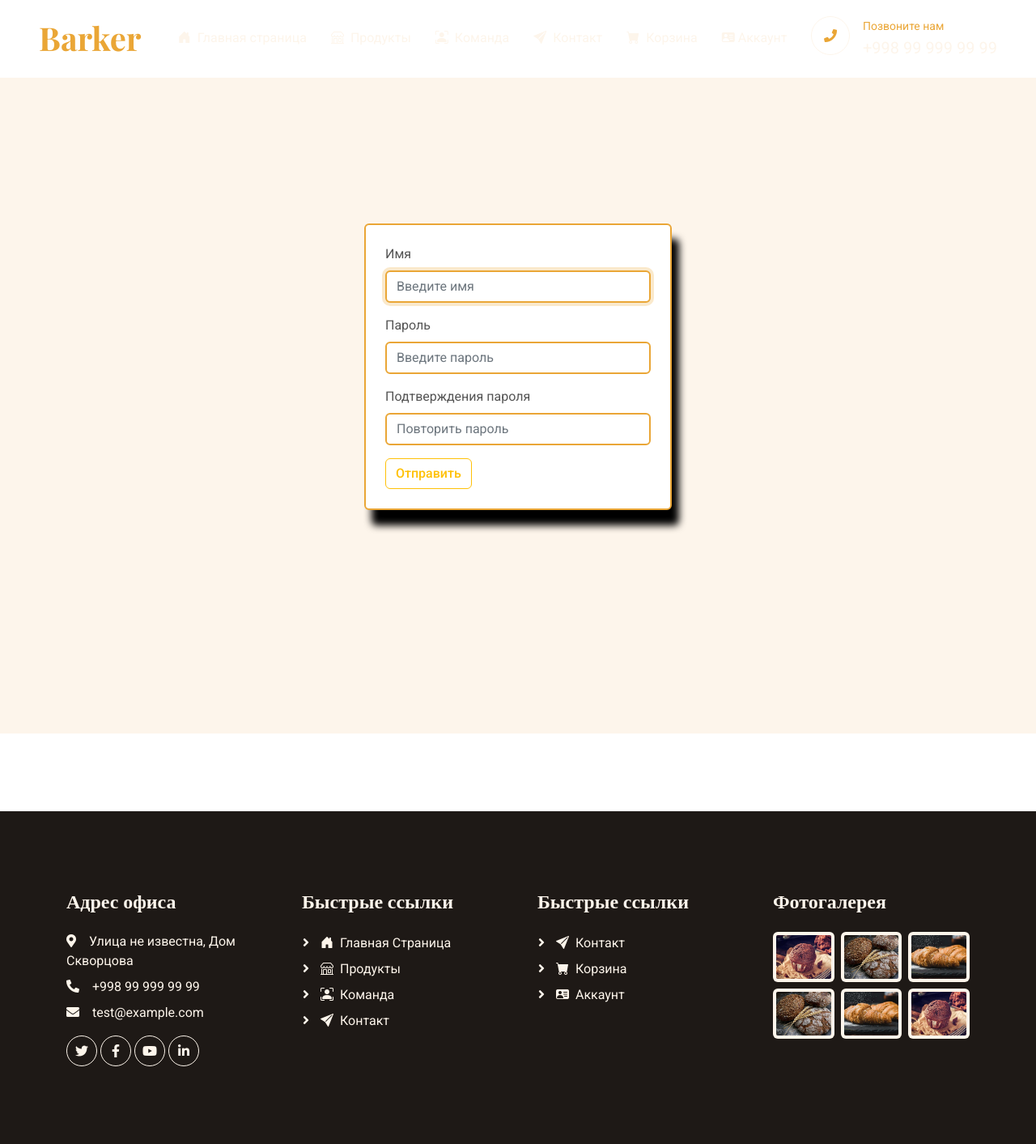
After one commit to 4elix/baker, a Django app: page /account/register/ in a window 1280 px wide. The commit adds this page. Shown: the whole page at 81% size. Run offline with Django 5.2, Linux system fonts and the light colour scheme; some libraries are stand-ins or nearby versions.

Commit message:
created pages account, login register logout

```diff
--- /dev/null
+++ b/core/account/forms.py
@@ -0,0 +1,42 @@
+from django import forms
+from django.contrib.auth.models import User
+from django.contrib.auth.forms import UserCreationForm, AuthenticationForm
+
+
+class RegisterForm(UserCreationForm):
+    username = forms.CharField(label='Имя', widget=forms.TextInput(attrs={
+        'class': 'form-control',
+        'placeholder': 'Введите имя',
+        'style': 'border: 2px solid #EAA636'
+    }))
+    password1 = forms.CharField(label='Пароль', widget=forms.PasswordInput(attrs={
+        'class': 'form-control',
+        'placeholder': 'Введите пароль',
+        'style': 'border: 2px solid #EAA636'
+    }))
+    password2 = forms.CharField(label='Подтверждения пароля', widget=forms.PasswordInput(attrs={
+        'class': 'form-control',
+        'placeholder': 'Повторить пароль',
+        'style': 'border: 2px solid #EAA636'
+    }))
+
+    class Meta:
+        model = User
+        fields = ['username', 'password1', 'password2']
+
+
+class LoginForm(AuthenticationForm):
+    username = forms.CharField(label='Имя', widget=forms.TextInput(attrs={
+        'class': 'form-control',
+        'placeholder': 'Введите имя',
+        'style': 'border: 2px solid #EAA636'
+    }))
+    password = forms.CharField(label='Пароль', widget=forms.PasswordInput(attrs={
+        'class': 'form-control',
+        'placeholder': 'Введите пароль',
+        'style': 'border: 2px solid #EAA636'
+    }))
+
+    class Meta:
+        model = User
+        fields = ['username', 'password']
--- /dev/null
+++ b/core/account/templates/account/register.html
@@ -0,0 +1,43 @@
+{% extends 'base.html' %}
+
+{% block title %}
+{{ title }}
+{% endblock title %}
+
+{% block content %}
+<div class="container-xxl bg-light my-6 py-6 pt-0">
+    <div class="container" style="padding: 180px 0px">
+        <div class="d-flex justify-content-center">
+            <div class="col-4">
+                <div class="card custom-card-form" style="border: 2px solid #EAA636">
+                    <form action="" method="post" class="p-4">
+                        {% csrf_token %}
+                        <div class="mb-3">
+                            <label for="{{ register_form.username.id_for_label }}" class="form-label">
+                                {{ register_form.username.label }}
+                            </label>
+                            <p>{{ register_form.username }}</p>
+                        </div>
+
+                        <div class="mb-3">
+                            <label for="{{ register_form.password1.id_for_label }}" class="form-label">
+                                {{ register_form.password1.label }}
+                            </label>
+                            <p>{{ register_form.password1 }}</p>
+                        </div>
+
+                        <div class="mb-3">
+                            <label for="{{ register_form.password2.id_for_label }}" class="form-label">
+                                {{ register_form.password2.label }}
+                            </label>
+                            <p>{{ register_form.password2 }}</p>
+                        </div>
+
+                        <button type="submit" class="btn btn-outline-warning">Отправить</button>
+                    </form>
+                </div>
+            </div>
+        </div>
+    </div>
+</div>
+{% endblock content %}
--- /dev/null
+++ b/core/account/urls.py
@@ -0,0 +1,9 @@
+from django.urls import path
+from . import views
+
+
+urlpatterns = [
+    path('login/', views.login_view, name='login_path'),
+    path('register/', views.register_view, name='register_path'),
+    path('logout/', views.logout_view, name='logout_path')
+]
--- a/core/account/views.py
+++ b/core/account/views.py
@@ -1,3 +1,53 @@
-from django.shortcuts import render
+from django.shortcuts import render, redirect
+from django.contrib import messages
+from django.contrib.auth import login, logout
 
-# Create your views here.
+from .forms import LoginForm, RegisterForm
+
+
+def login_view(request):
+    if request.method == 'POST':
+        login_form = LoginForm(data=request.POST)
+        if login_form.is_valid():
+            user = login_form.get_user()
+            messages.success(request, 'Вы вошли в аккаунт')
+            login(request, user)
+
+            return redirect('index_path')
+        else:
+            messages.error(request, 'Что-то пошло не так')
+            return redirect('login_path')
+    else:
+        login_form = LoginForm()
+
+    content = {
+        'login_form': login_form,
+        'title': 'Вход в аккаунт'
+    }
+    return render(request, 'account/login.html', content)
+
+
+def register_view(request):
+    if request.method == 'POST':
+        register_form = RegisterForm(data=request.POST)
+        if register_form.is_valid():
+            register_form.save()
+            messages.success(request, 'Вы успешно зарегистрировались')
+            return redirect('login_path')
+        else:
+            messages.error(request, 'Что-то пошло не так')
+            return redirect('register_path')
+    else:
+        register_form = RegisterForm()
+
+    content = {
+        'register_form': register_form,
+        'title': 'Регистрация'
+    }
+    return render(request, 'account/register.html', content)
+
+
+def logout_view(request):
+    logout(request)
+    messages.warning(request, 'Вы вышли из аккаунта')
+    return redirect('index_path')
--- a/core/core/urls.py
+++ b/core/core/urls.py
@@ -23,7 +23,7 @@ from django.conf.urls.static import static
 urlpatterns = [
     path('admin/', admin.site.urls),
     path('', include('pages.urls')),
-    # path('account/', include('account.urls')),
+    path('account/', include('account.urls')),
     # path('payment/', include('payment.urls'))
 ]
 
--- a/core/pages/models.py
+++ b/core/pages/models.py
@@ -1,4 +1,5 @@
 from django.db import models
+from django.shortcuts import reverse
 
 
 class Categories(models.Model):
@@ -34,10 +35,13 @@ class Products(models.Model):
 
     def get_list_image(self):
         try:
-            photo = self.product_iamge.all()
+            photo = self.product_image.all()
             return photo
         except:
             return '-'
+
+    def get_absolute_url(self):
+        return reverse('detail_path', kwargs={'slug_path': self.slug})
 
     class Meta:
         ordering = ['pk']
--- a/core/pages/templates/pages/index.html
+++ b/core/pages/templates/pages/index.html
@@ -54,8 +54,9 @@
                     <div class="position-relative mt-auto">
                         <img class="img-fluid" src="{{ category.image.url }}" alt="">
                         <div class="product-overlay">
-                            <a class="btn btn-lg-square btn-outline-light rounded-circle" href=""><i
-                                    class="fa fa-eye text-primary"></i></a>
+                            <a class="btn btn-lg-square btn-outline-light rounded-circle"
+                               href="{% url 'show_category_path' category.name %}">
+                                <i class="fa fa-eye text-primary"></i></a>
                         </div>
                     </div>
                 </div>
--- a/core/pages/templates/pages/team.html
+++ b/core/pages/templates/pages/team.html
@@ -45,7 +45,7 @@
 
         <div class="text-center mx-auto mb-5 mt-5 wow fadeInUp" data-wow-delay="0.1s" style="max-width: 500px;">
             <p class="text-primary text-uppercase mb-2">// Наша команда Стажеров</p>
-            <h6 class="display-6 mb-4">Мы Очень Хотим Стать Профессионально Данного Дела</h6>
+            <h6 class="display-6 mb-4">Мы Хотим Стать Профессионалами Данного Дела</h6>
         </div>
         <div class="row g-4">
             {% for worker_i in worker_intern %}
--- a/core/pages/templatetags/pages_simple_tag.py
+++ b/core/pages/templatetags/pages_simple_tag.py
@@ -17,10 +17,12 @@ def get_categories():
 
 @register.simple_tag()
 def get_path_page(path):
-    title = 'Главна страница'
     list_text_in_path = list(filter(lambda t: len(t) > 0, str(path).split('/')))
+    if '-' in list_text_in_path[::-1][0]:
+        trash_obj = list_text_in_path[::-1][0]
+        list_text_in_path.remove(trash_obj)
 
     content = list(map(translator_text, list_text_in_path))
-    content.insert(0, title)
+    content.insert(0, 'Главна страница')
 
     return [word.capitalize for word in content]
--- a/core/pages/urls.py
+++ b/core/pages/urls.py
@@ -5,5 +5,6 @@ urlpatterns = [
     path('', views.index_view, name='index_path'),
     path('our team/', views.team_view, name='team_path'),
     path('products/', views.ListProductPages.as_view(), name='product_list_path'),
-    path('products/categories/<int:cat_id>/', views.ShowProductByCategoryId.as_view(), name='show_category_path')
+    path('products/categories/<str:category_name>/', views.ShowProductByCategoryId.as_view(), name='show_category_path'),
+    path('product/detail/<slug:slug_path>/', views.detail_view, name='detail_path')
 ]
--- a/core/static/css/style.css
+++ b/core/static/css/style.css
@@ -415,3 +415,36 @@ h6,
 .copyright a:hover {
     color: var(--light);
 }
+
+.custom-page-link {
+    color: #000;
+    width: 50px;
+    height: 50px;
+    text-align: center;
+    font-size: 18px;
+    padding: 10px 0px;
+    display: block;
+    border-radius: 50px;
+    margin: 0px 20px;
+    border-radius: 50px;
+    border: 3px solid #000;
+    background-color: #EAA636
+}
+
+.custom-page-link-active {
+    color: #EAA636;
+    width: 50px;
+    height: 50px;
+    text-align: center;
+    font-size: 18px;
+    padding: 10px 0px;
+    display: block;
+    border-radius: 50px;
+    margin: 0px 20px;
+    border: 3px solid #EAA636;
+    background-color: #302d2d;
+}
+
+.custom-card-form {
+    box-shadow: 9px 19px 10px #000;
+}
--- a/core/templates/base.html
+++ b/core/templates/base.html
@@ -24,6 +24,7 @@
 {% include 'components/_navbar.html' %}
 <!-- Navbar End -->
 
+{% include 'components/_model_account.html' %}
 
 {% block content %}
 {% endblock content %}
--- a/core/templates/components/_footer.html
+++ b/core/templates/components/_footer.html
@@ -46,12 +46,15 @@
                 <a class="btn btn-link" href="">
                     <i class="bi bi-cart-fill pe-2"></i>Корзина
                 </a>
+                {% if not request.user.is_authenticated %}
                 <a class="btn btn-link" href="">
                     <i class="bi bi-person-vcard-fill pe-2"></i>Аккаунт
                 </a>
+                {% else %}
                 <a class="btn btn-link" href="">
                     <i class="bi bi-person-fill-x pe-2"></i>Выйти из аккаунта
                 </a>
+                {% endif %}
             </div>
             <div class="col-lg-3 col-md-6">
                 <h4 class="text-light mb-4">Фотогалерея</h4>
--- /dev/null
+++ b/core/templates/components/_model_account.html
@@ -0,0 +1,43 @@
+<div class="modal fade" id="exampleModalLogic" tabindex="-1" aria-labelledby="exampleModalLabel" aria-hidden="true">
+    <div class="modal-dialog">
+        <div class="modal-content" style="border: 2px solid #EAA636">
+            <div class="modal-header">
+                <h1 class="modal-title fs-5" id="exampleModalLogicLabel" style="color: #EAA636;">Ваше действие ?</h1>
+                <button type="button" class="btn-close" data-bs-dismiss="modal" aria-label="Close"></button>
+            </div>
+            <div class="modal-body">
+                <div class="d-flex justify-content-around">
+                    <div class="">
+                        <i class="bi bi-person-fill-up pe-2 fs-5" style="color: #7e5507;"></i>
+                        <a href="{% url 'login_path' %}">Войти</a>
+                    </div>
+                    <div class="">
+                        <i class="bi bi-person-fill-add pe-2 fs-5" style="color: #7e5507;"></i>
+                        <a href="{% url 'register_path' %}">Зарегистрироваться</a>
+                    </div>
+                </div>
+            </div>
+        </div>
+    </div>
+</div>
+
+<div class="modal fade" id="exampleModalLogout" tabindex="-1" aria-labelledby="exampleModalLabel" aria-hidden="true">
+    <div class="modal-dialog">
+        <div class="modal-content" style="border: 3px solid #EAA636">
+            <div class="modal-header">
+                <h1 class="modal-title fs-5" id="exampleModalLogoutLabel">Вы хотите выйти из аккаунта</h1>
+                <button type="button" class="btn-close" data-bs-dismiss="modal" aria-label="Close"></button>
+            </div>
+            <div class="modal-body">
+                <div class="d-flex justify-content-around">
+                    <div class="">
+                        <a class="btn btn-outline-warning" href="{% url 'logout_path' %}">Да</a>
+                    </div>
+                    <div class="">
+                        <a class="btn btn-outline-warning" data-bs-dismiss="modal" aria-label="Close" href="#">Нет</a>
+                    </div>
+                </div>
+            </div>
+        </div>
+    </div>
+</div>
--- a/core/templates/components/_navbar.html
+++ b/core/templates/components/_navbar.html
@@ -10,24 +10,33 @@
             <a href="{% url 'index_path' %}" class="nav-item nav-link {% if active == 'home' %} active {% endif %}">
                 <i class="bi bi-house-door-fill pe-2"></i>Главная страница
             </a>
-            <a href="{% url 'product_list_path' %}" class="nav-item nav-link {% if active == 'shop' %} active {% endif %}">
+            <a href="{% url 'product_list_path' %}"
+               class="nav-item nav-link {% if active == 'shop' %} active {% endif %}">
                 <i class="bi bi-shop pe-2"></i>Продукты
             </a>
             <a href="{% url 'team_path' %}" class="nav-item nav-link {% if active == 'team' %} active {% endif %}">
                 <i class="bi bi-person-bounding-box pe-2"></i>Команда
             </a>
-            <a href="{% url 'index_path' %}" class="nav-item nav-link {% if active == 'send_gmail' %} active {% endif %}">
+            <a href="{% url 'index_path' %}"
+               class="nav-item nav-link {% if active == 'send_gmail' %} active {% endif %}">
                 <i class="bi bi-send-fill pe-2"></i>Контакт
             </a>
             <a href="{% url 'index_path' %}" class="nav-item nav-link {% if active == 'card' %} active {% endif %}">
                 <i class="bi bi-cart-fill pe-2"></i>Корзина
             </a>
-            <a href="{% url 'index_path' %}" class="nav-item nav-link {% if active == 'account' %} active {% endif %}">
-                <i class="bi bi-person-vcard-fill pe-2"></i>Аккаунт
+            {% if not request.user.is_authenticated %}
+            <a href="{% url 'index_path' %}" class="nav-item nav-link {% if active == 'account' %} active {% endif %}"
+               data-bs-toggle="modal" data-bs-target="#exampleModalLogic">
+                <i class="bi bi-person-vcard-fill"></i>
+                Аккаунт
             </a>
-            <a href="{% url 'index_path' %}" class="nav-item nav-link">
-                <i class="bi bi-person-fill-x pe-2"></i>Выйти из аккаунта
+            {% else %}
+            <a href="{% url 'index_path' %}" class="nav-item nav-link" data-bs-toggle="modal"
+               data-bs-target="#exampleModalLogout">
+                <i class="bi bi-person-fill-x"></i>
+                Выйти из аккаунта
             </a>
+            {% endif %}
         </div>
         <div class=" d-none d-lg-flex">
             <div class="flex-shrink-0 btn-lg-square border border-light rounded-circle">
```
Also changed, not shown: core/account/templates/account/login.html (added, +35 -0 lines), core/pages/templates/pages/detail.html (added, +55 -0 lines), core/pages/templates/pages/list_product.html (+48 -5 lines), core/pages/views.py (+13 -4 lines).
